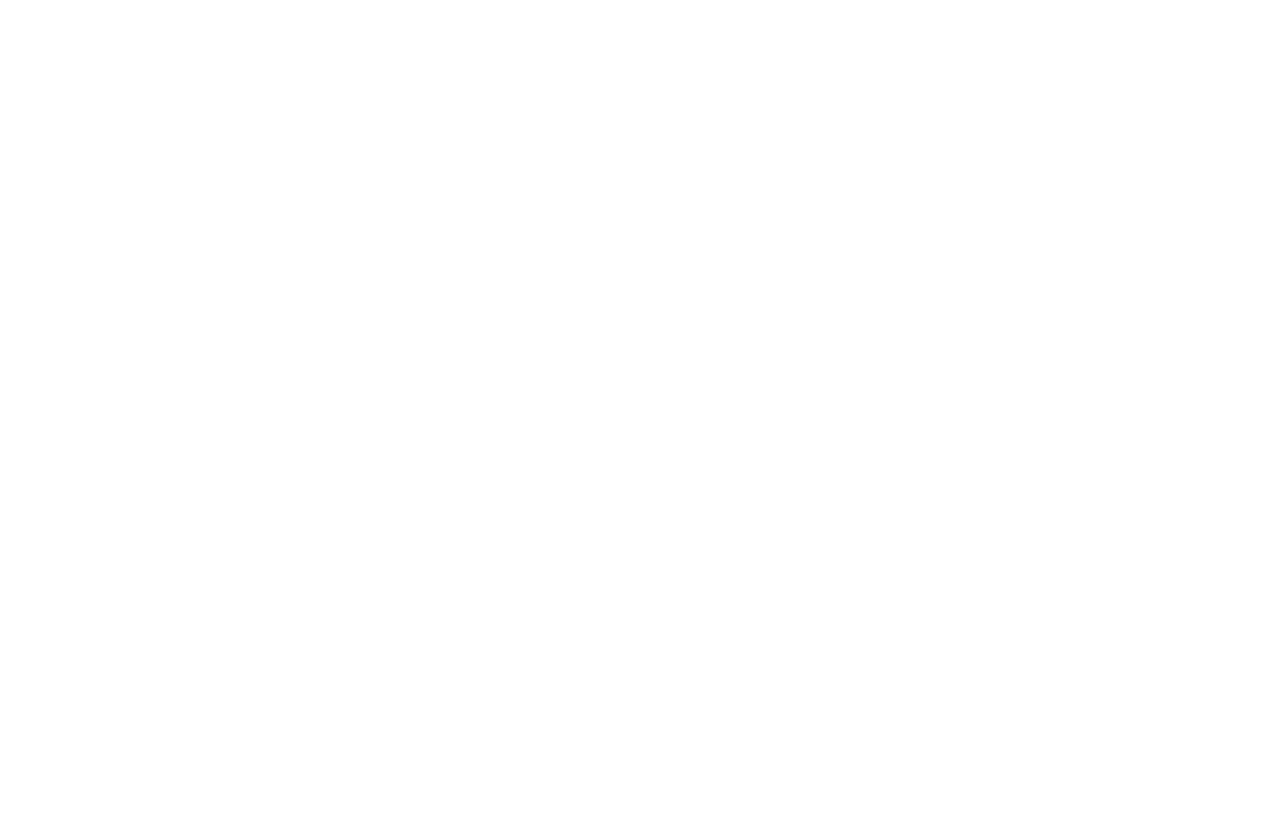
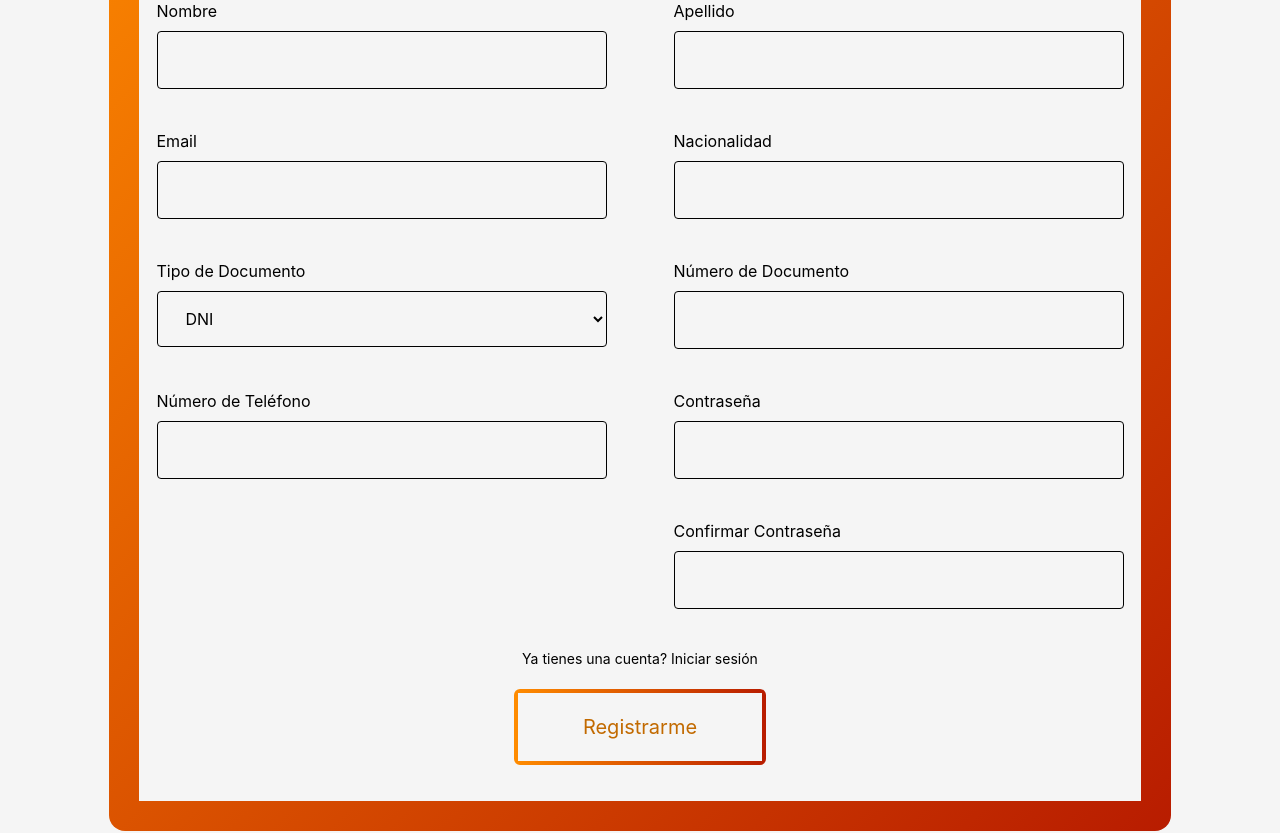
Before and after one commit to MatiasCoronel1312/s14-13-n-java, a React (Vite) app in the folder Frontend/: page /registro in a window 1280 px wide. Before the commit this address had no page. Shown: the part 400-1233 px from the top of the page. Before the commit the page ends 800 px from the top, so only its background shows below. Built offline with nearby package versions, Linux system fonts and the light colour scheme.

Commit message:
register form page added

```diff
--- /dev/null
+++ b/Frontend/src/pages/Registro.tsx
@@ -0,0 +1,180 @@
+import { useState } from "react";
+import { Link } from "react-router-dom";
+
+interface IFormData {
+  nombre: string;
+  apellido: string;
+  email: string;
+  nacionalidad: string;
+  tipoDocumento: string;
+  numeroDocumento: string;
+  numeroTelefono: string;
+  contrasena: string;
+  confirmarContrasena: string;
+}
+
+export default function Registro() {
+  const [formData, setFormData] = useState<IFormData>({
+    nombre: "",
+    apellido: "",
+    email: "",
+    nacionalidad: "",
+    tipoDocumento: "dni",
+    numeroDocumento: "",
+    numeroTelefono: "",
+    contrasena: "",
+    confirmarContrasena: "",
+  });
+
+  const handleChangeInput = (e: React.ChangeEvent<HTMLInputElement>) => {
+    const { name, value } = e.target;
+    setFormData({ ...formData, [name]: value });
+  };
+
+  const handleChangeDropdown = (e: React.ChangeEvent<HTMLSelectElement>) => {
+    const { name, value } = e.target;
+    setFormData({ ...formData, [name]: value });
+  };
+
+  const handleSubmit = (e: React.FormEvent<HTMLFormElement>) => {
+    e.preventDefault();
+    console.log(formData);
+  };
+
+  return (
+    <section className="my-[63px] w-[1062px] flex items-center justify-center flex-col Gradient-T rounded-2xl px-[30px] pb-[30px]">
+      <h3 className=" my-[30px] text-background text-[32px]">
+        Formulario de Registro
+      </h3>
+      <form
+        className="flex flex-col items-center justify-center w-full gap-10 bg-background py-9"
+        onSubmit={handleSubmit}
+      >
+        <div className="flex flex-col gap-4 text-center">
+          <p className="text-2xl ">
+            Entre su información para crear una cuenta
+          </p>
+          <p> Los campos marcados con un asterisco (*) son obligatorios.</p>
+        </div>
+        <div className="flex gap-[67px]">
+          <div className="flex flex-col w-[450px] gap-2">
+            <label htmlFor="nombre">Nombre</label>
+            <input
+              className="py-4 pl-6 border border-black rounded bg-background"
+              id="nombre"
+              name="nombre"
+              value={formData.nombre}
+              onChange={handleChangeInput}
+            />
+          </div>
+          <div className="flex flex-col w-[450px] gap-2">
+            <label htmlFor="apellido">Apellido</label>
+            <input
+              className="py-4 pl-6 border border-black rounded bg-background"
+              id="apellido"
+              name="apellido"
+              value={formData.apellido}
+              onChange={handleChangeInput}
+            />
+          </div>
+        </div>
+        <div className="flex gap-[67px]">
+          <div className="flex flex-col w-[450px] gap-2">
+            <label htmlFor="email">Email</label>
+            <input
+              className="py-4 pl-6 border border-black rounded bg-background"
+              id="email"
+              name="email"
+              type="email"
+              value={formData.email}
+              onChange={handleChangeInput}
+            />
+          </div>
+          <div className="flex flex-col w-[450px] gap-2">
+            <label htmlFor="nacionalidad">Nacionalidad</label>
+            <input
+              className="py-4 pl-6 border border-black rounded bg-background"
+              id="nacionalidad"
+              name="nacionalidad"
+              value={formData.nacionalidad}
+              onChange={handleChangeInput}
+            />
+          </div>
+        </div>
+        <div className=" flex gap-[67px]">
+          <div className="flex flex-col w-[450px] gap-2">
+            <label htmlFor="tipoDocumento">Tipo de Documento</label>
+            <select
+              className="py-4 pl-6 border border-black rounded bg-background"
+              id="tipoDocumento"
+              name="tipoDocumento"
+              value={formData.tipoDocumento}
+              onChange={handleChangeDropdown}
+            >
+              <option value="dni">DNI</option>
+              <option value="pasaporte">Pasaporte</option>
+              <option value="otros">Otros</option>
+            </select>
+          </div>
+          <div className="flex flex-col w-[450px] gap-2">
+            <label htmlFor="numeroDocumento">Número de Documento</label>
+            <input
+              className="py-4 pl-6 border border-black rounded bg-background"
+              id="numeroDocumento"
+              name="numeroDocumento"
+              value={formData.numeroDocumento}
+              onChange={handleChangeInput}
+            />
+          </div>
+        </div>
+        <div className="flex gap-[67px]">
+          <div className="flex flex-col w-[450px] gap-2">
+            <label htmlFor="numeroTelefono">Número de Teléfono</label>
+            <input
+              className="py-4 pl-6 border border-black rounded bg-background"
+              id="numeroTelefono"
+              name="numeroTelefono"
+              value={formData.numeroTelefono}
+              onChange={handleChangeInput}
+            />
+          </div>
+          <div className="flex flex-col gap-10">
+            <div className="flex flex-col w-[450px] gap-2">
+              <label htmlFor="contrasena">Contraseña</label>
+              <input
+                className="py-4 pl-6 border border-black rounded bg-background"
+                id="contrasena"
+                name="contrasena"
+                type="password"
+                value={formData.contrasena}
+                onChange={handleChangeInput}
+              />
+            </div>
+            <div className="flex flex-col w-[450px] gap-2">
+              <label htmlFor="confirmarContrasena">Confirmar Contraseña</label>
+              <input
+                className="py-4 pl-6 border border-black rounded bg-background"
+                id="confirmarContrasena"
+                name="confirmarContrasena"
+                type="password"
+                value={formData.confirmarContrasena}
+                onChange={handleChangeInput}
+              />
+            </div>
+          </div>
+        </div>
+        <div className="flex flex-col items-center gap-5">
+          <p className="text-sm ">
+            Ya tienes una cuenta? <Link to="/login">Iniciar sesión</Link>
+          </p>
+
+          <button className=" w-[252px] p-1 rounded-md bg-gradient-to-r from-[#ff8c00] to-[#b81c00]">
+            <div className="flex items-center justify-center px-12 py-5 bg-background text-[#C26A00] text-xl">
+              Registrarme
+            </div>
+          </button>
+        </div>
+      </form>
+    </section>
+  );
+}
--- a/Frontend/src/router/menuRoutes.ts
+++ b/Frontend/src/router/menuRoutes.ts
@@ -6,6 +6,7 @@
 import SeleccionDeCarro from "../pages/SeleccionCarro";
 import TipsTuristicos from "../pages/TipsTuristicos";
 import { Login } from "../shared/layout/login/Login";
+import Registro from "../pages/Registro";
 
 export const menuRoutes = [
   {
@@ -48,6 +49,11 @@
     path: "/finalizar-pago",
     Element: DatosDePagos,
   },
+  {
+    id: "Registro",
+    path: "/registro",
+    Element: Registro,
+  }
 ];
 
 // DatosDePagos
--- a/Frontend/src/shared/layout/login/Login.tsx
+++ b/Frontend/src/shared/layout/login/Login.tsx
@@ -67,7 +67,7 @@
           <p>Olvidaste tu contraseña?</p>
         </div>
         <p>
-          Aun no tienes una cuenta? <Link to="/">Registrarme</Link>
+          Aun no tienes una cuenta? <Link to="/registro">Registrarme</Link>
         </p>
         <button
           className="px-12 py-5 rounded-lg Gradient-T text-background"
--- a/Frontend/src/shared/layout/navbar/navbar.tsx
+++ b/Frontend/src/shared/layout/navbar/navbar.tsx
@@ -24,7 +24,7 @@
             DUDAS
           </Link>
         </ul>
-        <button className="flex  Gradient-H w-[136px] h-[44px] rounded-[5px] cursor-pointer hover:bg-primary ">
+        <button className="flex Gradient-H w-[136px] h-[44px] rounded-[5px] cursor-pointer hover:bg-primary ">
           <Link
             to="/login"
             className="text-primary text-[20px] py-[5px] z-10 bg-[#707070] m-auto w-[134px] Gradient-H_hover transition-all duration-300 ease-in-out h-[42px] rounded-[5px] cursor-pointer hover:text-text"
```
